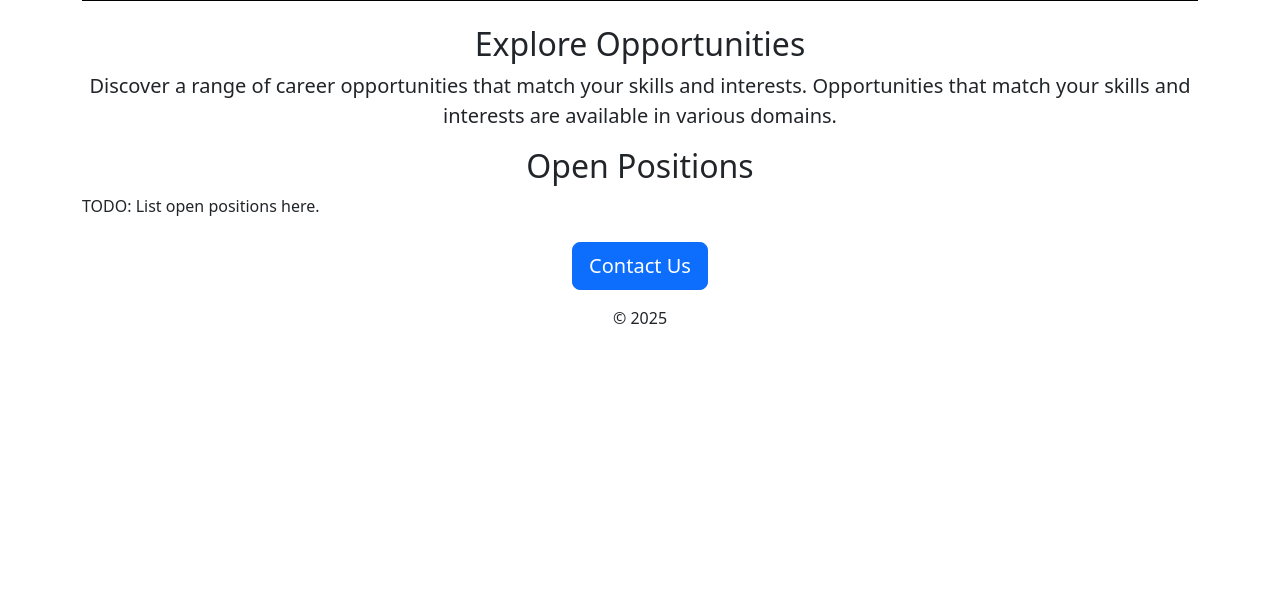
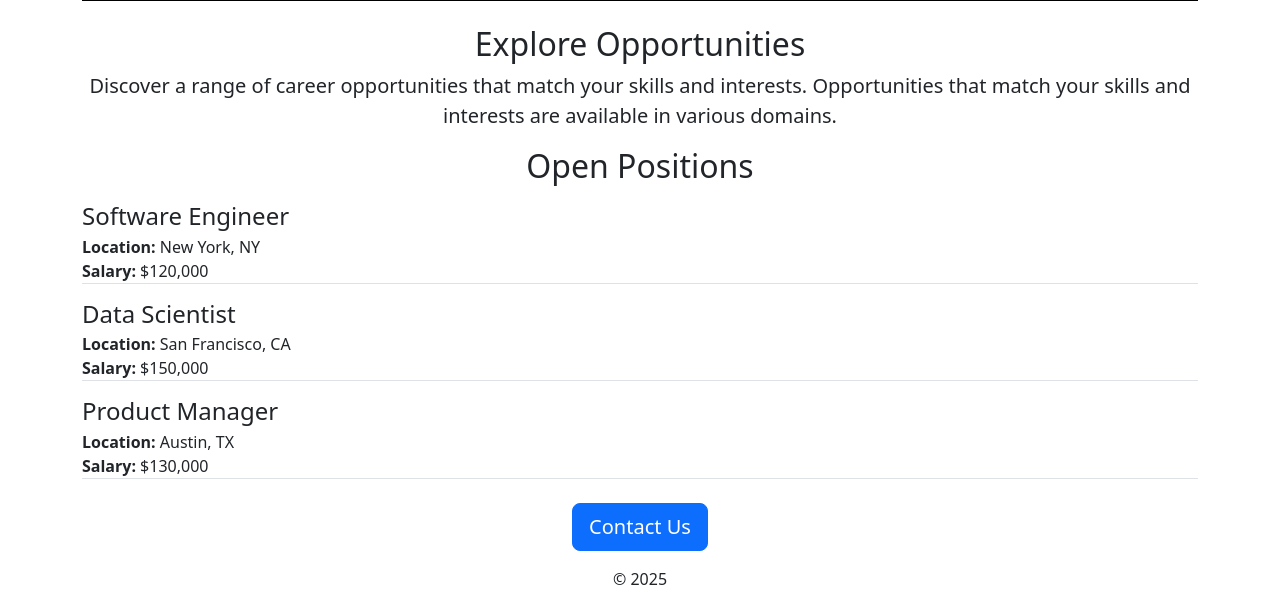
Before and after one commit to SujendraNayak/Carrier-website, a Flask app: page / in a window 1280 px wide. Shown: the part 839-1454 px from the top of the page. Before the commit the page ends 1163 px from the top, so only its background shows below. Run offline with Flask 3, Linux system fonts and the light colour scheme.

Commit message:
`Added job listings to home page and updated templates to display them`

```diff
--- a/app.py
+++ b/app.py
@@ -1,8 +1,28 @@
 from flask import Flask, render_template
 app=Flask(__name__)
+JOBS = [
+    {
+        'id': 1,
+        'title': 'Software Engineer',
+        'location': 'New York, NY',
+        'salary': '$120,000'
+    },
+    {
+        'id': 2,
+        'title': 'Data Scientist',
+        'location': 'San Francisco, CA',
+        'salary': '$150,000'
+    },
+    {
+        'id': 3,
+        'title': 'Product Manager',
+        'location': 'Austin, TX',
+        'salary': '$130,000'
+    }
+]
 @app.route('/')
 def home():
-    return render_template('home.html')
+    return render_template('home.html',JOBS=JOBS)
 
 if __name__ == '__main__':
     app.run(debug=True)
--- a/templates/home.html
+++ b/templates/home.html
@@ -18,7 +18,12 @@
         </p>
 
         <h2 class="text-center mt-2 mb-2">Open Positions</h2>
-        <p>TODO: List open positions here.</p>
+        <p>
+            {% for job in JOBS %}
+                {% include 'jobitem.html' %}
+            {% endfor%}
+        </p>
+
 
         <div class=" text-center mt-4">
             <button class="btn btn-primary btn-lg">Contact Us</button>
--- /dev/null
+++ b/templates/jobitem.html
@@ -0,0 +1,12 @@
+<div class="border-bottom" style="margin-top:16px">
+  <h4 style="margin-bottom:4px">
+    {{ job['title'] }}
+  </h4>
+
+  <div>
+    <b>Location:</b> {{ job['location'] }}
+  </div>
+  <div>
+    <b>Salary:</b> {{ job['salary'] }}
+  </div>
+</div>
```
